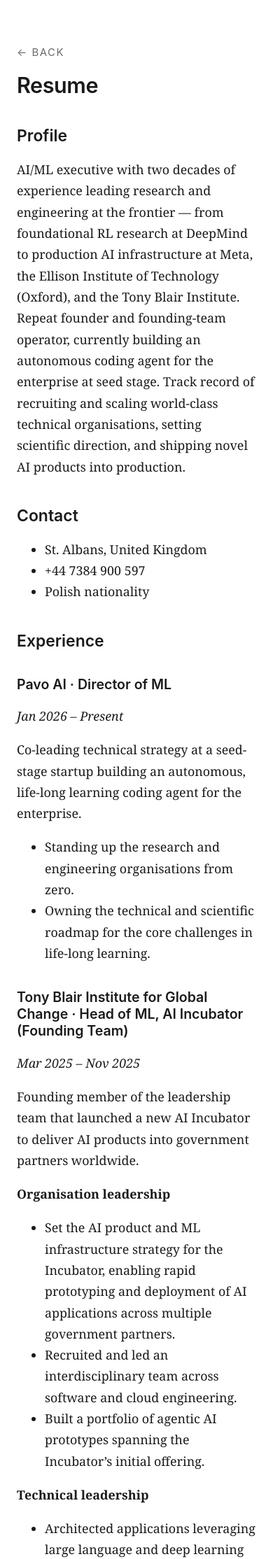
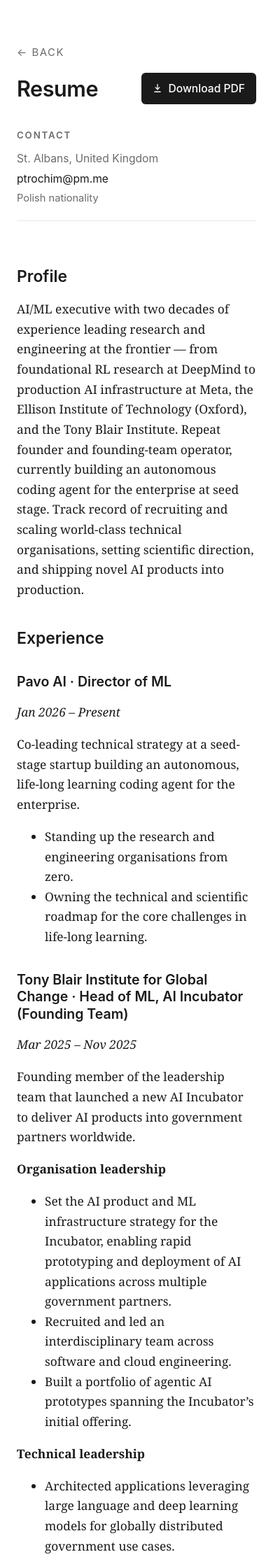
Before and after one commit to paksas/paksas.github.io, a Jekyll site: the page built from resume.md, in a window 390 px wide. Shown: the top 2228 px of the page at 70% size. Built offline with Jekyll 4.4.1, drawn with Linux system fonts in a browser that asks for light colours.

Commit message:
building and downloading resume pdf

```diff
--- /dev/null
+++ b/_layouts/resume.html
@@ -0,0 +1,26 @@
+---
+layout: default
+---
+<article class="resume-page">
+  <header class="post-header resume-header">
+    <p class="post-date resume-back"><a href="{{ '/' | relative_url }}">← back</a></p>
+    <div class="resume-titlebar">
+      <h1 class="post-title resume-title">{{ page.title }}</h1>
+      <a class="resume-download" href="{{ '/resume.pdf' | relative_url }}" download>
+        <svg width="14" height="14" viewBox="0 0 24 24" fill="none" stroke="currentColor" stroke-width="2.2" stroke-linecap="round" stroke-linejoin="round" aria-hidden="true"><path d="M12 3v12"/><path d="M7 10l5 5 5-5"/><path d="M5 21h14"/></svg>
+        Download PDF
+      </a>
+    </div>
+  </header>
+  <div class="resume-grid">
+    <aside class="resume-contact">
+      <h2 class="resume-contact-heading">Contact</h2>
+      <p>St. Albans, United Kingdom</p>
+      <p><a href="mailto:{{ site.email }}">{{ site.email }}</a></p>
+      <p class="resume-contact-meta">Polish nationality</p>
+    </aside>
+    <div class="post-content resume-body">
+      {{ content }}
+    </div>
+  </div>
+</article>
--- a/assets/css/style.scss
+++ b/assets/css/style.scss
@@ -411,3 +411,136 @@
   .post-title { font-size: 1.8rem; }
   .post-content { font-size: 1.05rem; }
 }
+
+/* ---- Resume page (custom layout: aside + body, download button) ---- */
+body.layout-resume .page { max-width: 1080px; }
+
+.resume-titlebar {
+  display: flex;
+  justify-content: space-between;
+  align-items: center;
+  gap: 16px;
+  flex-wrap: wrap;
+}
+
+.resume-download {
+  display: inline-flex;
+  align-items: center;
+  gap: 8px;
+  padding: 10px 16px;
+  background: var(--fg);
+  color: var(--bg) !important;
+  border-radius: 6px;
+  font-size: 0.92rem;
+  font-weight: 500;
+  border-bottom: 0;
+  white-space: nowrap;
+  transition: background 120ms ease;
+}
+.resume-download:hover {
+  background: var(--link);
+  color: var(--bg) !important;
+  border-bottom: 0;
+}
+.resume-download svg { display: block; }
+
+.resume-grid {
+  display: grid;
+  grid-template-columns: minmax(0, 1fr) 220px;
+  gap: 64px;
+  align-items: start;
+  margin-top: 8px;
+}
+.resume-body { grid-column: 1; grid-row: 1; }
+.resume-body.post-content { font-size: 1.02rem; line-height: 1.65; }
+
+.resume-contact {
+  grid-column: 2;
+  grid-row: 1;
+  position: sticky;
+  top: 32px;
+  font-size: 0.92rem;
+  color: var(--muted);
+  border-left: 1px solid var(--rule);
+  padding-left: 24px;
+}
+.resume-contact-heading {
+  font-size: 0.78rem;
+  text-transform: uppercase;
+  letter-spacing: 0.14em;
+  color: var(--muted);
+  font-weight: 600;
+  margin: 0 0 12px;
+}
+.resume-contact p { margin: 4px 0; }
+.resume-contact a { color: var(--fg); border-bottom: 1px solid transparent; }
+.resume-contact a:hover { color: var(--link); border-bottom-color: currentColor; }
+.resume-contact-meta { font-size: 0.86rem; }
+
+@media (max-width: 880px) {
+  .resume-grid { grid-template-columns: 1fr; gap: 24px; }
+  .resume-body { grid-column: 1; grid-row: 2; }
+  .resume-contact {
+    grid-column: 1;
+    grid-row: 1;
+    position: static;
+    border-left: 0;
+    border-bottom: 1px solid var(--rule);
+    padding-left: 0;
+    padding-bottom: 16px;
+  }
+}
+
+/* ---- Print (used by browser print + Puppeteer PDF render) ---- */
+@media print {
+  html, body {
+    background: #fff !important;
+    color: #000 !important;
+    font-size: 10.5pt;
+  }
+  body.layout-resume .page,
+  .page {
+    max-width: none !important;
+    padding: 0 !important;
+    margin: 0 !important;
+  }
+  .post-header { margin-bottom: 12px; }
+  .post-date, .resume-back, .resume-download { display: none !important; }
+  .post-title { font-size: 1.7rem; }
+
+  .resume-grid { display: block; margin-top: 8px; }
+  .resume-contact {
+    position: static !important;
+    border: 0 !important;
+    padding: 0 !important;
+    margin: 0 0 16px !important;
+    color: #555 !important;
+    font-size: 0.95rem;
+  }
+  .resume-contact-heading { display: none; }
+  .resume-contact p { display: inline; margin: 0; }
+  .resume-contact p + p::before { content: " · "; color: #999; }
+  .resume-contact a { color: #000 !important; border: 0 !important; }
+
+  .resume-body.post-content,
+  .post-content {
+    font-size: 10.5pt !important;
+    line-height: 1.5;
+  }
+  .post-content h2 {
+    font-size: 1.05rem;
+    margin-top: 1.4em;
+    margin-bottom: 0.3em;
+    border-bottom: 1px solid #ccc;
+    padding-bottom: 4px;
+  }
+  .post-content h3 { font-size: 0.98rem; margin-top: 1.1em; margin-bottom: 0.2em; }
+  .post-content p { margin: 0.4em 0; }
+  .post-content ul { margin: 0.4em 0; padding-left: 1.2em; }
+  .post-content li { margin: 0.15em 0; }
+
+  a { color: #000 !important; border-bottom: 0 !important; text-decoration: none; }
+
+  h2, h3 { break-after: avoid; page-break-after: avoid; }
+  p, li { orphans: 3; widows: 3; }
+}
--- a/resume.md
+++ b/resume.md
@@ -7,12 +7,6 @@
 ## Profile
 
 AI/ML executive with two decades of experience leading research and engineering at the frontier — from foundational RL research at DeepMind to production AI infrastructure at Meta, the Ellison Institute of Technology (Oxford), and the Tony Blair Institute. Repeat founder and founding-team operator, currently building an autonomous coding agent for the enterprise at seed stage. Track record of recruiting and scaling world-class technical organisations, setting scientific direction, and shipping novel AI products into production.
-
-## Contact
-
-- St. Albans, United Kingdom
-- +44 7384 900 597
-- Polish nationality
 
 ## Experience
 
```
Also changed, not shown: other parts of resume.md (+1 -1 lines), package.json (added, +12 -0 lines), scripts/render-pdf.js (added, +76 -0 lines), .github/workflows/deploy.yml (added), 1 other file.
